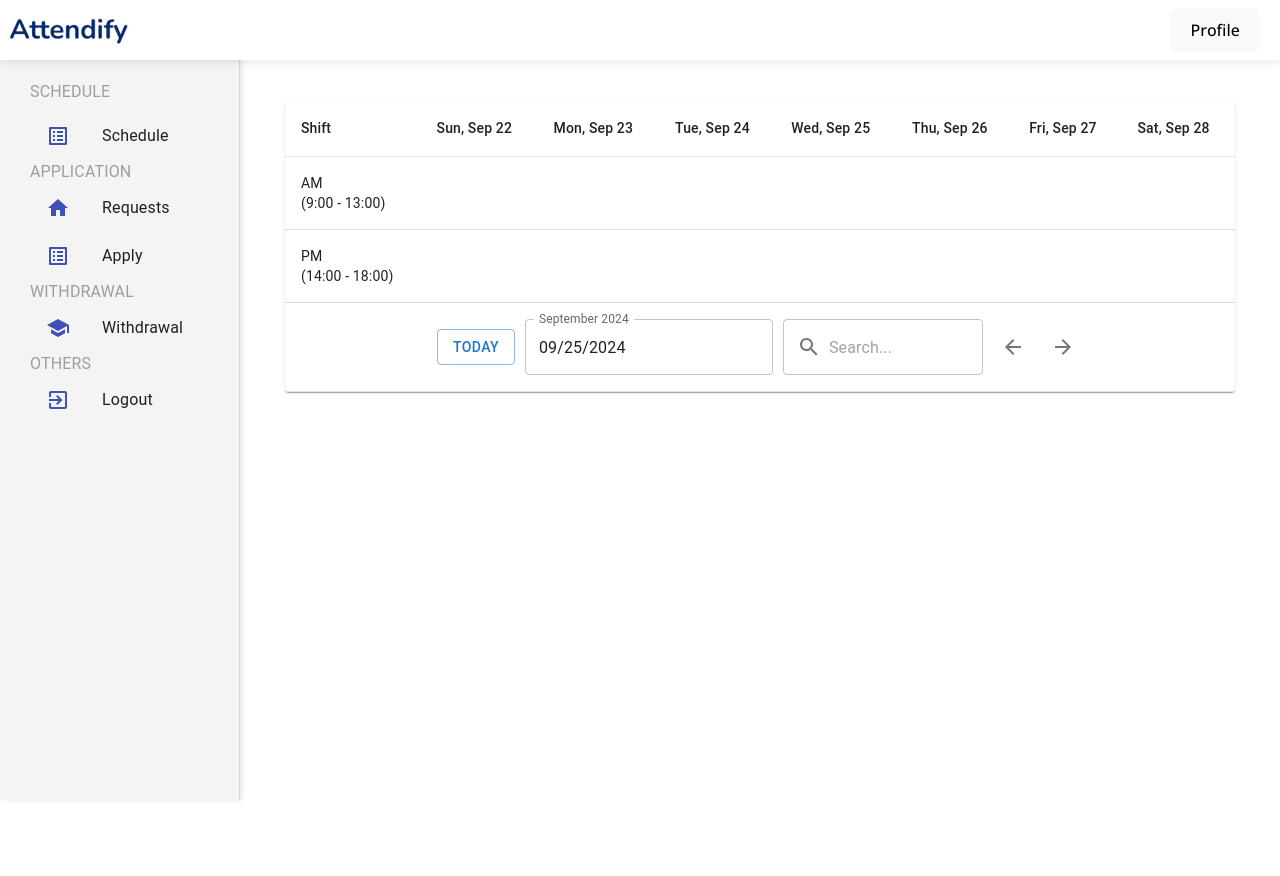
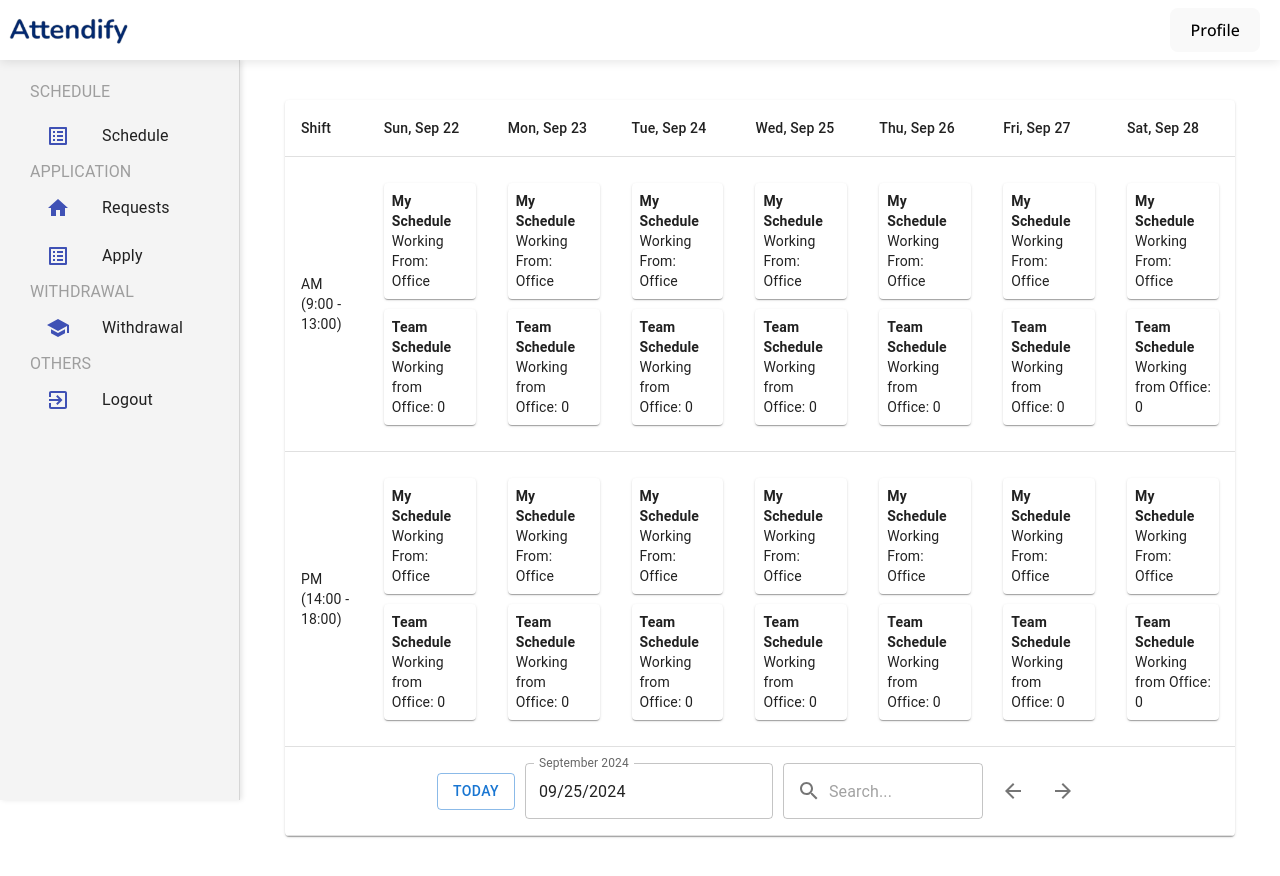
Before and after one commit to ivyn-yak/IS212-G9T5, a React (Vite) app in the folder frontend/: page /staff/view-schedule in a window 1280 px wide. Before the commit the page ends 800 px from the top, so only its background shows below. Built offline with nearby package versions, Linux system fonts and the light colour scheme; the HTML template or start-up script is replaced by a standard one.

Commit message:
big changes with calendar
- my schedule work from home/office card
- members schedule card
- side bar

TODO:
make sure the logic works properly.

```diff
--- a/frontend/src/components/WeeklyCalendar/WeeklyCalendar.css
+++ b/frontend/src/components/WeeklyCalendar/WeeklyCalendar.css
@@ -31,4 +31,7 @@
     width: 200px;
   }
 
-  /* Add any additional styles you need here */
+  .schedule-card {
+    width: 100%;
+    margin: 10px 0;
+  }
--- a/frontend/src/components/WeeklyCalendar/WeeklyCalendar.jsx
+++ b/frontend/src/components/WeeklyCalendar/WeeklyCalendar.jsx
@@ -1,7 +1,7 @@
-import React, { useState } from 'react';
+import React, { useState, useEffect } from 'react';
 import {
   Table, TableBody, TableCell, TableContainer, TableHead, TableRow, TableFooter,
-  Paper, Button, TextField, IconButton, InputAdornment, Box
+  Paper, Button, TextField, IconButton, InputAdornment, Box, Drawer, List, ListItem, ListItemText
 } from '@mui/material';
 import { LocalizationProvider, DatePicker } from '@mui/x-date-pickers';
 import { AdapterDayjs } from '@mui/x-date-pickers/AdapterDayjs';
@@ -9,16 +9,65 @@ import dayjs from 'dayjs';
 import ArrowBackIcon from '@mui/icons-material/ArrowBack';
 import ArrowForwardIcon from '@mui/icons-material/ArrowForward';
 import SearchIcon from '@mui/icons-material/Search';
+import Card from '@mui/material/Card';
 import './WeeklyCalendar.css';
+
+// Mock data
+const mockScheduleData = [
+  { StaffID: '1', TeamID: 'A', Date: '2023-09-25', Work_from_home: true },
+  { StaffID: '2', TeamID: 'A', Date: '2023-09-25', Work_from_home: false },
+  { StaffID: '3', TeamID: 'A', Date: '2023-09-25', Work_from_home: true },
+  { StaffID: '4', TeamID: 'A', Date: '2023-09-26', Work_from_home: false },
+  { StaffID: '1', TeamID: 'A', Date: '2023-09-26', Work_from_home: false },
+  { StaffID: '2', TeamID: 'A', Date: '2023-09-26', Work_from_home: false },
+  { StaffID: '3', TeamID: 'A', Date: '2023-09-26', Work_from_home: true },
+  { StaffID: '4', TeamID: 'A', Date: '2023-09-27', Work_from_home: true },
+  { StaffID: '1', TeamID: 'A', Date: '2023-09-27', Work_from_home: true },
+  { StaffID: '2', TeamID: 'A', Date: '2023-09-27', Work_from_home: false },
+  { StaffID: '3', TeamID: 'A', Date: '2023-09-27', Work_from_home: false },
+  { StaffID: '4', TeamID: 'A', Date: '2023-09-25', Work_from_home: false },
+];
+
+const mockStaffData = [
+  { StaffID: '1', Name: 'John Doe' },
+  { StaffID: '2', Name: 'Jane Smith' },
+  { StaffID: '3', Name: 'Bob Johnson' },
+  { StaffID: '4', Name: 'Alice Brown' },
+];
 
 const WeeklySchedule = () => {
   const [currentDate, setCurrentDate] = useState(dayjs());
   const [showSearch, setShowSearch] = useState(true);
+  const [scheduleData, setScheduleData] = useState([]);
+  const [sidebarOpen, setSidebarOpen] = useState(false);
+  const [selectedDate, setSelectedDate] = useState(null);
+
+  const currentStaffID = '1'; // This would normally come from a cookie or auth context
+  const currentTeamID = 'A'; // This would normally come from a cookie or auth context
 
   const shifts = [
     { name: 'AM', time: '9:00 - 13:00' },
     { name: 'PM', time: '14:00 - 18:00' }
   ];
+
+  useEffect(() => {
+    // Simulating database query
+    const fetchScheduleData = () => {
+      const weekStart = currentDate.startOf('week');
+      const weekEnd = currentDate.endOf('week');
+
+      const filteredData = mockScheduleData.filter(item => {
+        const itemDate = dayjs(item.Date);
+        return item.TeamID === currentTeamID &&
+               itemDate.isAfter(weekStart) &&
+               itemDate.isBefore(weekEnd);
+      });
+
+      setScheduleData(filteredData);
+    };
+
+    fetchScheduleData();
+  }, [currentDate]);
 
   const getWeekDates = (date) => {
     const startOfWeek = date.startOf('week');
@@ -37,6 +86,60 @@ const WeeklySchedule = () => {
 
   const handleDateChange = (newDate) => {
     setCurrentDate(dayjs(newDate));
+  };
+
+  const getMySchedule = (date) => {
+    const scheduleItem = scheduleData.find(item =>
+      item.StaffID === currentStaffID && item.Date === date.format('YYYY-MM-DD')
+    );
+    return scheduleItem?.Work_from_home ? 'Home' : 'Office';
+  };
+
+  const getTeamSchedule = (date) => {
+    const teamSchedule = scheduleData.filter(item =>
+      item.Date === date.format('YYYY-MM-DD')
+    );
+    return teamSchedule.filter(item => !item.Work_from_home).length;
+  };
+
+  const handleTeamScheduleClick = (date) => {
+    setSelectedDate(date);
+    setSidebarOpen(true);
+  };
+
+  const renderSidebar = () => {
+    if (!selectedDate) return null;
+
+    const teamSchedule = scheduleData.filter(item =>
+      item.Date === selectedDate.format('YYYY-MM-DD')
+    );
+
+    const inOffice = teamSchedule.filter(item => !item.Work_from_home);
+    const atHome = teamSchedule.filter(item => item.Work_from_home);
+
+    return (
+      <Drawer anchor="right" open={sidebarOpen} onClose={() => setSidebarOpen(false)}>
+        <Box sx={{ width: 250 }} role="presentation">
+          <h2>Team Schedule for {selectedDate.format('MMM D, YYYY')}</h2>
+          <h3>In Office:</h3>
+          <List>
+            {inOffice.map(item => (
+              <ListItem key={item.StaffID}>
+                <ListItemText primary={mockStaffData.find(staff => staff.StaffID === item.StaffID)?.Name} />
+              </ListItem>
+            ))}
+          </List>
+          <h3>Working from Home:</h3>
+          <List>
+            {atHome.map(item => (
+              <ListItem key={item.StaffID}>
+                <ListItemText primary={mockStaffData.find(staff => staff.StaffID === item.StaffID)?.Name} />
+              </ListItem>
+            ))}
+          </List>
+        </Box>
+      </Drawer>
+    );
   };
 
   return (
@@ -63,14 +166,27 @@ const WeeklySchedule = () => {
                 </TableCell>
                 {weekDates.map((date) => (
                   <TableCell key={`${date.format('YYYY-MM-DD')}-${shift.name}`}>
-                    {/* You can add your schedule items here */}
+                    <Card className="schedule-card">
+                      <Box p={1}>
+                        <b>My Schedule</b>
+                        <br />
+                        <span>Working From: {getMySchedule(date)}</span>
+                      </Box>
+                    </Card>
+                    <Card className="schedule-card" onClick={() => handleTeamScheduleClick(date)}>
+                      <Box p={1}>
+                        <b>Team Schedule</b>
+                        <br />
+                        <span>Working from Office: {getTeamSchedule(date)}</span>
+                      </Box>
+                    </Card>
                   </TableCell>
                 ))}
               </TableRow>
             ))}
           </TableBody>
           <TableFooter>
-            <TableRow>
+          <TableRow>
               <TableCell colSpan={8}>
                 <div className="footer-content">
                   <Button variant="outlined" onClick={() => setCurrentDate(dayjs())}>
@@ -112,6 +228,7 @@ const WeeklySchedule = () => {
           </TableFooter>
         </Table>
       </TableContainer>
+      {renderSidebar()}
     </div>
   );
 };
```
